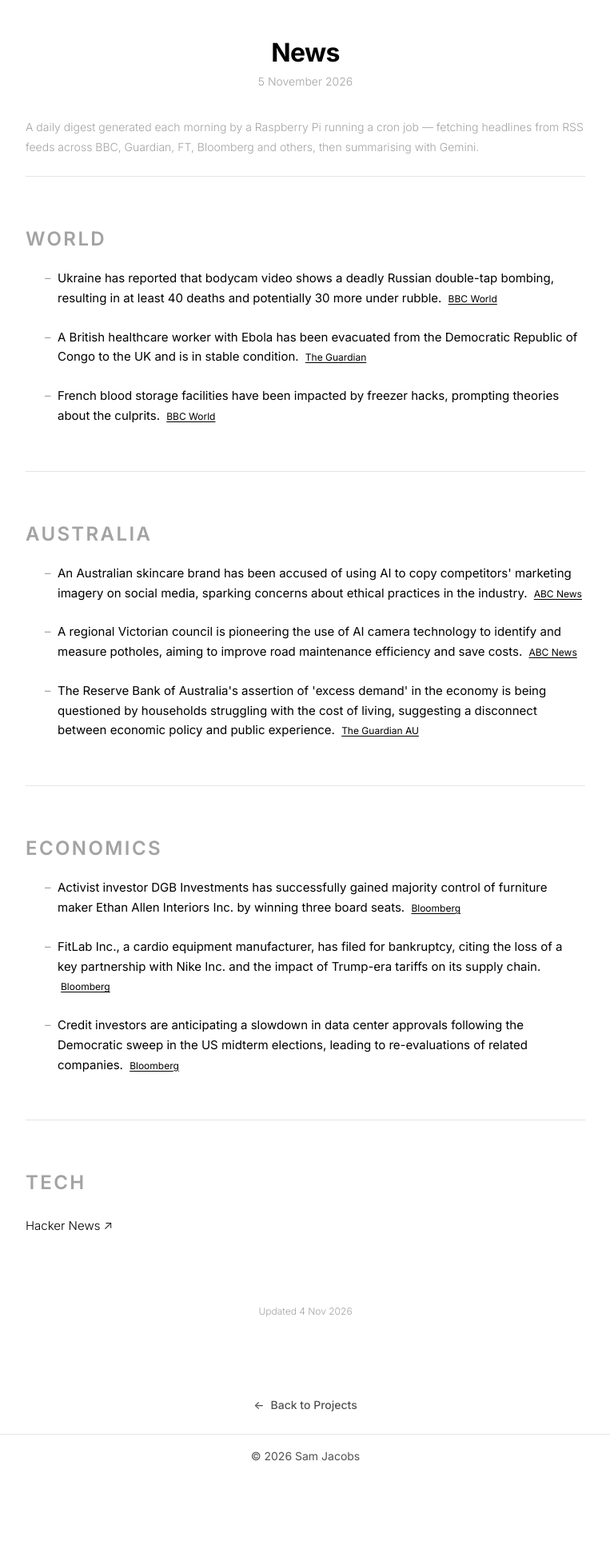
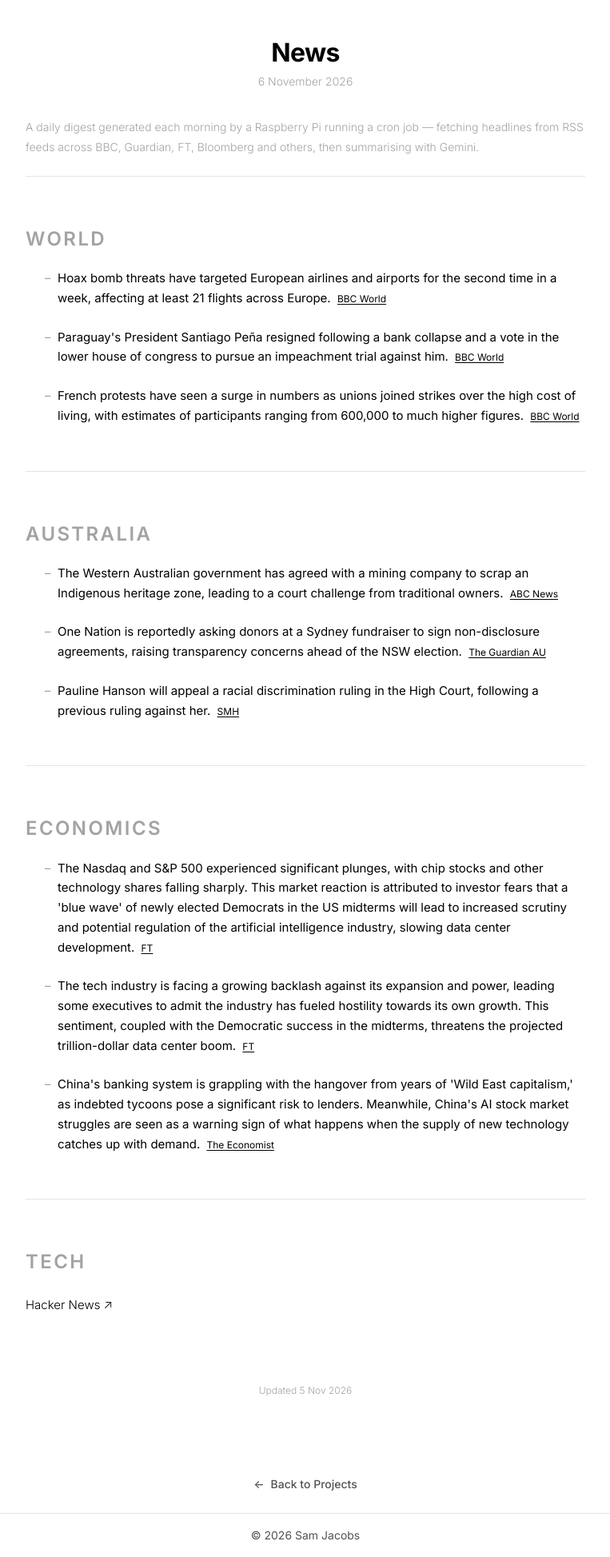
Before and after one commit to s-jac/s-jac.github.io, a Jekyll site: the page built from projects/news.html, in a window 1280 px wide. Shown: the whole page at 80% size, without its empty margins (258-1021 px from the left). Built offline with Jekyll 4.4.1, drawn with Linux system fonts in a browser that asks for light colours; before the commit the page ends 1848 px from its top, so only the background shows below that.

Commit message:
daily news update 6 November 2026

```diff
--- a/_data/news.json
+++ b/_data/news.json
@@ -1,22 +1,22 @@
 {
-  "date": "5 November 2026",
-  "generated_at": "2026-11-04T20:02:22.691969+00:00",
+  "date": "6 November 2026",
+  "generated_at": "2026-11-05T20:04:31.765198+00:00",
   "sections": [
     {
       "heading": "World",
       "bullets": [
         {
-          "text": "Ukraine has reported that bodycam video shows a deadly Russian double-tap bombing, resulting in at least 40 deaths and potentially 30 more under rubble.",
+          "text": "Hoax bomb threats have targeted European airlines and airports for the second time in a week, affecting at least 21 flights across Europe.",
           "source": "BBC World",
           "url": "https://www.bbc.com/news/world"
         },
         {
-          "text": "A British healthcare worker with Ebola has been evacuated from the Democratic Republic of Congo to the UK and is in stable condition.",
-          "source": "The Guardian",
-          "url": "https://www.theguardian.com"
+          "text": "Paraguay's President Santiago Peña resigned following a bank collapse and a vote in the lower house of congress to pursue an impeachment trial against him.",
+          "source": "BBC World",
+          "url": "https://www.bbc.com/news/world"
         },
         {
-          "text": "French blood storage facilities have been impacted by freezer hacks, prompting theories about the culprits.",
+          "text": "French protests have seen a surge in numbers as unions joined strikes over the high cost of living, with estimates of participants ranging from 600,000 to much higher figures.",
           "source": "BBC World",
           "url": "https://www.bbc.com/news/world"
         }
@@ -26,19 +26,19 @@
       "heading": "Australia",
       "bullets": [
         {
-          "text": "An Australian skincare brand has been accused of using AI to copy competitors' marketing imagery on social media, sparking concerns about ethical practices in the industry.",
+          "text": "The Western Australian government has agreed with a mining company to scrap an Indigenous heritage zone, leading to a court challenge from traditional owners.",
           "source": "ABC News",
           "url": "https://www.abc.net.au/news"
         },
         {
-          "text": "A regional Victorian council is pioneering the use of AI camera technology to identify and measure potholes, aiming to improve road maintenance efficiency and save costs.",
-          "source": "ABC News",
-          "url": "https://www.abc.net.au/news"
+          "text": "One Nation is reportedly asking donors at a Sydney fundraiser to sign non-disclosure agreements, raising transparency concerns ahead of the NSW election.",
+          "source": "The Guardian AU",
+          "url": "https://www.theguardian.com/au"
         },
         {
-          "text": "The Reserve Bank of Australia's assertion of 'excess demand' in the economy is being questioned by households struggling with the cost of living, suggesting a disconnect between economic policy and public experience.",
-          "source": "The Guardian AU",
-          "url": "https://www.theguardian.com/au"
+          "text": "Pauline Hanson will appeal a racial discrimination ruling in the High Court, following a previous ruling against her.",
+          "source": "SMH",
+          "url": "https://www.smh.com.au"
         }
       ]
     },
@@ -46,19 +46,19 @@
       "heading": "Economics",
       "bullets": [
         {
-          "text": "Activist investor DGB Investments has successfully gained majority control of furniture maker Ethan Allen Interiors Inc. by winning three board seats.",
-          "source": "Bloomberg",
-          "url": "https://www.bloomberg.com/markets"
+          "text": "The Nasdaq and S&P 500 experienced significant plunges, with chip stocks and other technology shares falling sharply. This market reaction is attributed to investor fears that a 'blue wave' of newly elected Democrats in the US midterms will lead to increased scrutiny and potential regulation of the artificial intelligence industry, slowing data center development.",
+          "source": "FT",
+          "url": "https://www.ft.com"
         },
         {
-          "text": "FitLab Inc., a cardio equipment manufacturer, has filed for bankruptcy, citing the loss of a key partnership with Nike Inc. and the impact of Trump-era tariffs on its supply chain.",
-          "source": "Bloomberg",
-          "url": "https://www.bloomberg.com/markets"
+          "text": "The tech industry is facing a growing backlash against its expansion and power, leading some executives to admit the industry has fueled hostility towards its own growth. This sentiment, coupled with the Democratic success in the midterms, threatens the projected trillion-dollar data center boom.",
+          "source": "FT",
+          "url": "https://www.ft.com"
         },
         {
-          "text": "Credit investors are anticipating a slowdown in data center approvals following the Democratic sweep in the US midterm elections, leading to re-evaluations of related companies.",
-          "source": "Bloomberg",
-          "url": "https://www.bloomberg.com/markets"
+          "text": "China's banking system is grappling with the hangover from years of 'Wild East capitalism,' as indebted tycoons pose a significant risk to lenders. Meanwhile, China's AI stock market struggles are seen as a warning sign of what happens when the supply of new technology catches up with demand.",
+          "source": "The Economist",
+          "url": "https://www.economist.com/finance-and-economics"
         }
       ]
     }
```
